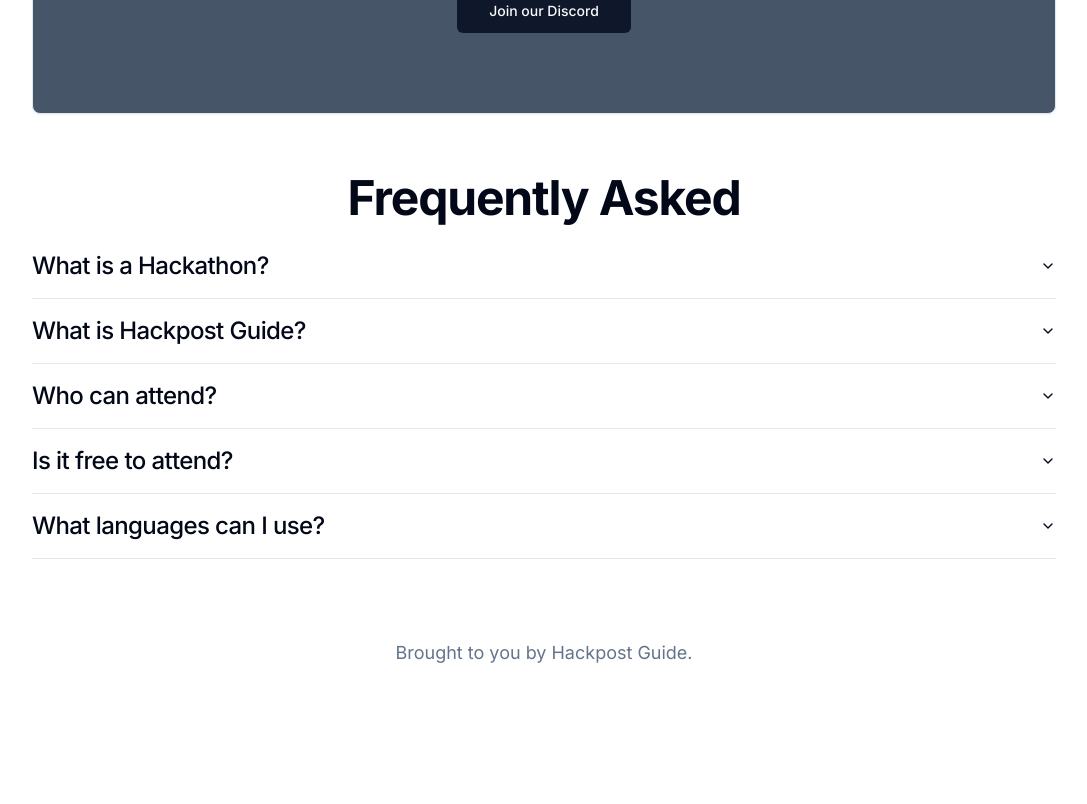
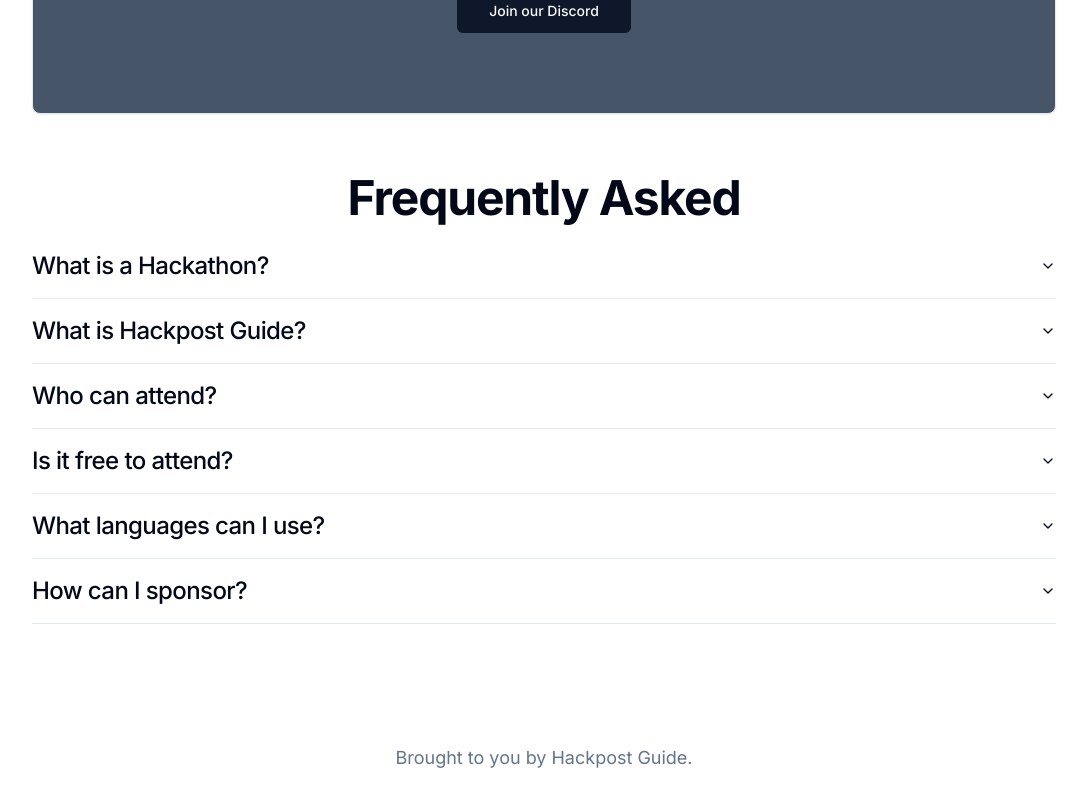
Before and after one commit to hackpostguide/hackathon-1.0, a Next.js app: page / in a window 1280 px wide. Shown: the part 1160-1964 px from the top of the page, without its empty margins (96-1183 px from the left). Before the commit the page ends 1839 px from the top, so only its background shows below. Built offline with nearby package versions, Linux system fonts and the light colour scheme.

Commit message:
chore: Update FAQ component with Hackpost Guide information

```diff
--- a/app/page.tsx
+++ b/app/page.tsx
@@ -61,8 +61,8 @@ export default function Home() {
       </section>
 
       {/* FAQ */}
-      <section className="px-10">
-        <h1 className="pt-10">Frequently Asked</h1>
+      <section className="p-10">
+        <h1 className="">Frequently Asked</h1>
         <div className="max-w-5xl mx-auto">
           <FAQ />
         </div>
--- a/components/FAQ.tsx
+++ b/components/FAQ.tsx
@@ -1,9 +1,10 @@
 import React from 'react'
 import { Accordion, AccordionContent, AccordionItem, AccordionTrigger } from './ui/accordion'
 import Link from 'next/link'
+import { Button } from './ui/button'
 
 export const FAQ = () => {
-  return (
+return (
     <div>
         <Accordion type="single" collapsible className="w-full">
             <AccordionItem value="item-1">
@@ -16,28 +17,37 @@ export const FAQ = () => {
                 <AccordionTrigger>What is Hackpost Guide?</AccordionTrigger>
                 <AccordionContent>
                     <p>Hackpost Guide is a community of hackers, developers, and tech enthusiasts who are passionate about learning and building cool projects. We host hackathons, workshops, and other events to help you grow your skills and connect with others. For more information, check out </p>
-                    <Link className='' href={"https://hackpost.guide"}>https://hackpost.guide</Link>
+                    <Button variant="secondary" asChild>
+                        <Link href="https://hackpost.guide" target="_blank" rel="noopener noreferrer">Hackpost Guide</Link>
+                    </Button>
+
                 </AccordionContent>
             </AccordionItem>
             <AccordionItem value="item-3">
                 <AccordionTrigger>Who can attend?</AccordionTrigger>
                 <AccordionContent>
-                    <p>Anyone can attend, and no coding experience is necessary! Non-STEM majors, first-time hackers, and beginner coders are welcome and encouraged to join us!</p>
+                    <p>Anyone can attend, and no coding experience is necessary! Non-STEM majors, first-time hackers, and all high school and middle school students are welcome and encouraged to join us!</p>
                 </AccordionContent>
             </AccordionItem>
             <AccordionItem value="item-4">
                 <AccordionTrigger>Is it free to attend?</AccordionTrigger>
                 <AccordionContent>
-                    <p>Yes!</p>
+                    <p className="text-2xl">Yes!</p>
                 </AccordionContent>
             </AccordionItem>
             <AccordionItem value="item-5">
                 <AccordionTrigger>What languages can I use?</AccordionTrigger>
                 <AccordionContent>
-
+                    <p>You can use any programming language or technology you like! We encourage you to try new things and learn something new during the hackathon.</p>
+                </AccordionContent>
+            </AccordionItem>
+            <AccordionItem value="item-6">
+                <AccordionTrigger>How can I sponsor?</AccordionTrigger>
+                <AccordionContent>
+                    <p>Email us at <b>hackpost.guide@gmail.com</b>.</p>
                 </AccordionContent>
             </AccordionItem>
         </Accordion>
     </div>
-  )
+)
 }
--- a/components/Footer.tsx
+++ b/components/Footer.tsx
@@ -3,7 +3,7 @@ import React from 'react'
 
 export default function Footer() {
 return (
-    <footer className="text-center mt-20 h-10">
+    <footer className="text-center mt-20 mb-5 h-10">
             <p className='text-muted-foreground text-lg'>
                 Brought to you by&nbsp;
                 <Link className="no-underline hover:underline" href="https://hackpost.guide" target="_blank" rel="noopener noreferrer">
```
